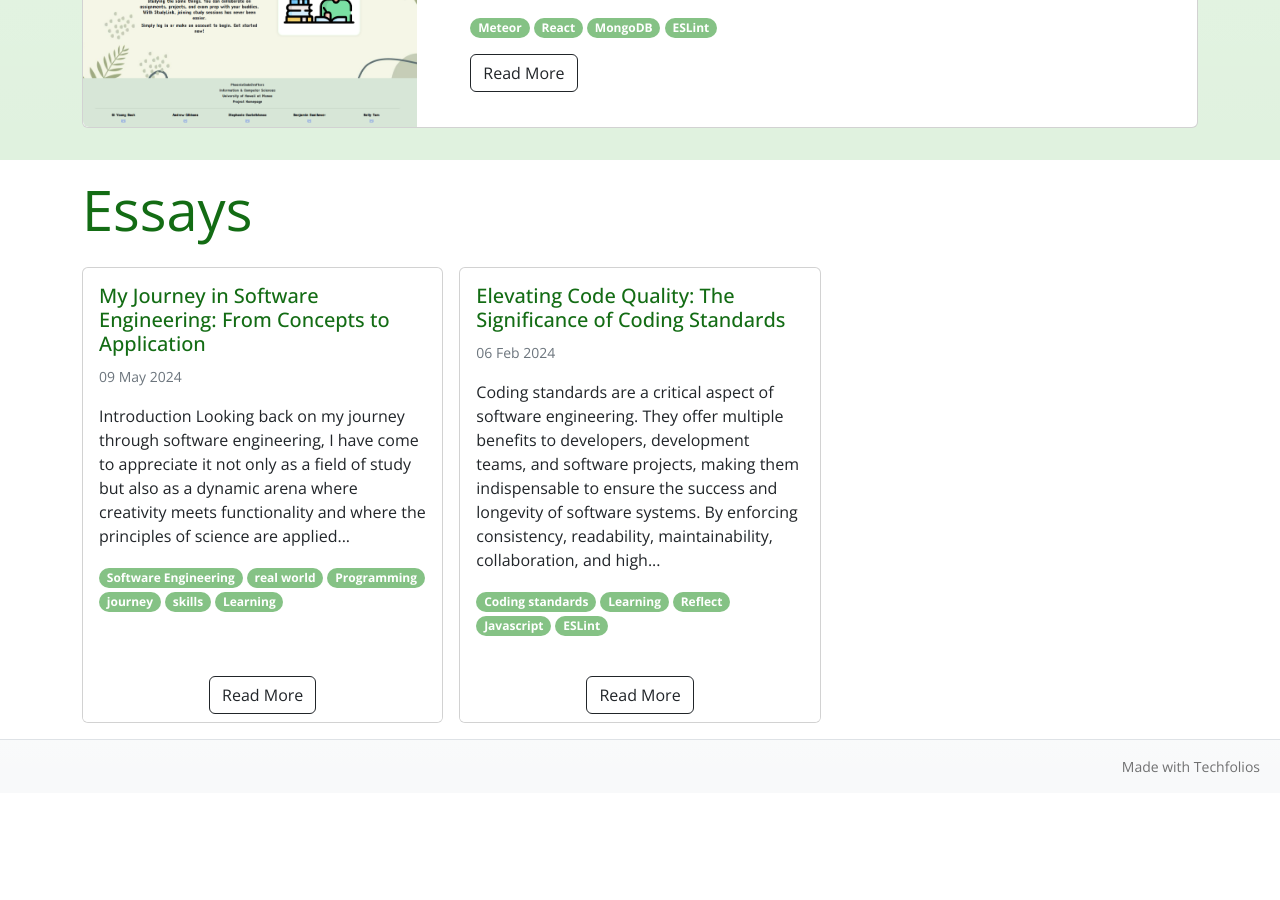
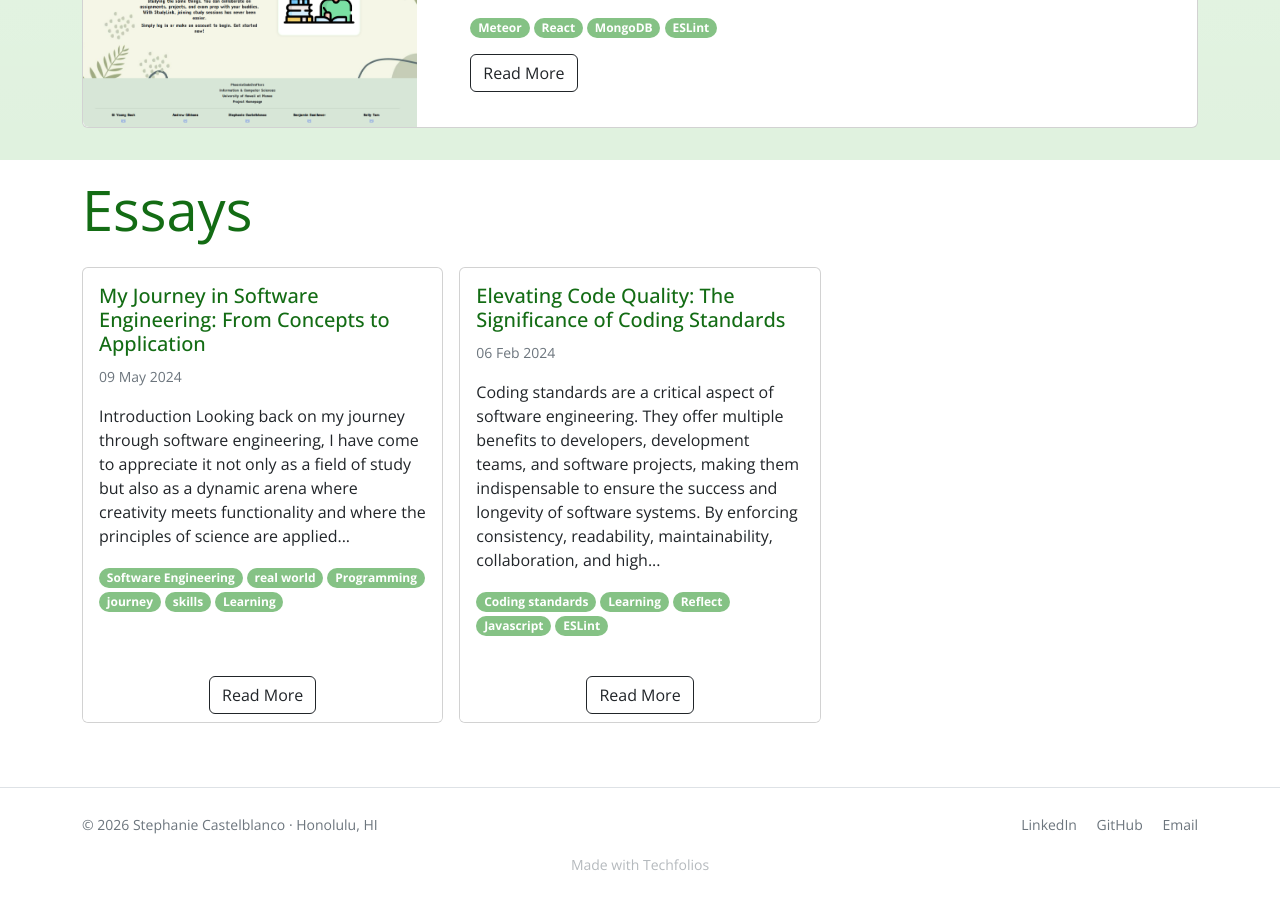
Before and after one commit to stephanie-castelblanco/stephanie-castelblanco.github.io, a Jekyll site: the page built from index.md, in a window 1280 px wide and 900 px high, scrolled down 813 px. Built offline with Jekyll 4.4.1, drawn with Linux system fonts in a browser that asks for light colours; before the commit the page ends 1606 px from its top, so only the background shows below that.

Commit message:
Update footer.html

```diff
--- a/_includes/footer.html
+++ b/_includes/footer.html
@@ -1,9 +1,19 @@
-<footer class="navbar navbar-expand navbar-light bg-light bg-gradient border-top">
-  <div class="container-fluid">
-    <div class="ms-auto">
-      <ul class="navbar-nav mb-2 mb-lg-0">
-        <small><a class="nav-link" href="https://techfolios.github.io">Made with Techfolios</a></small>
-      </ul>
+<footer class="border-top mt-5">
+  <div class="container py-4">
+    <div class="row align-items-center">
+      <div class="col-md-6 text-center text-md-start mb-2 mb-md-0">
+        <small class="text-muted">© 2026 Stephanie Castelblanco · Honolulu, HI</small>
+      </div>
+      <div class="col-md-6 text-center text-md-end">
+        <small>
+          <a href="https://linkedin.com/in/stephanie-castelblanco" class="text-muted text-decoration-none me-3">LinkedIn</a>
+          <a href="https://github.com/stephanie-castelblanco" class="text-muted text-decoration-none me-3">GitHub</a>
+          <a href="mailto:scastelb@hawaii.edu" class="text-muted text-decoration-none">Email</a>
+        </small>
+      </div>
+    </div>
+    <div class="text-center mt-3" style="opacity: 0.5;">
+      <small><a href="https://techfolios.github.io" class="text-muted text-decoration-none">Made with Techfolios</a></small>
     </div>
   </div>
 </footer>
```
